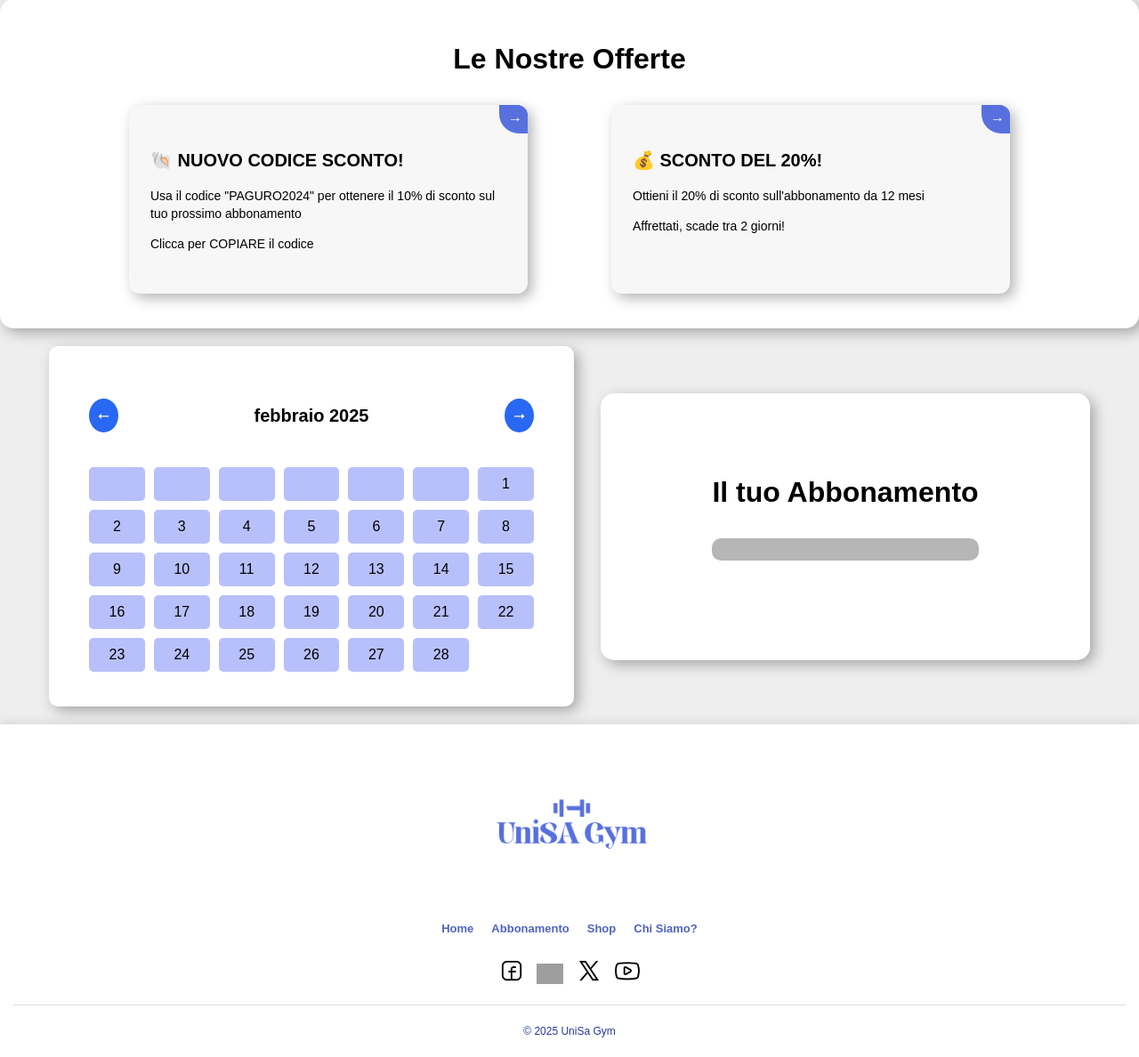
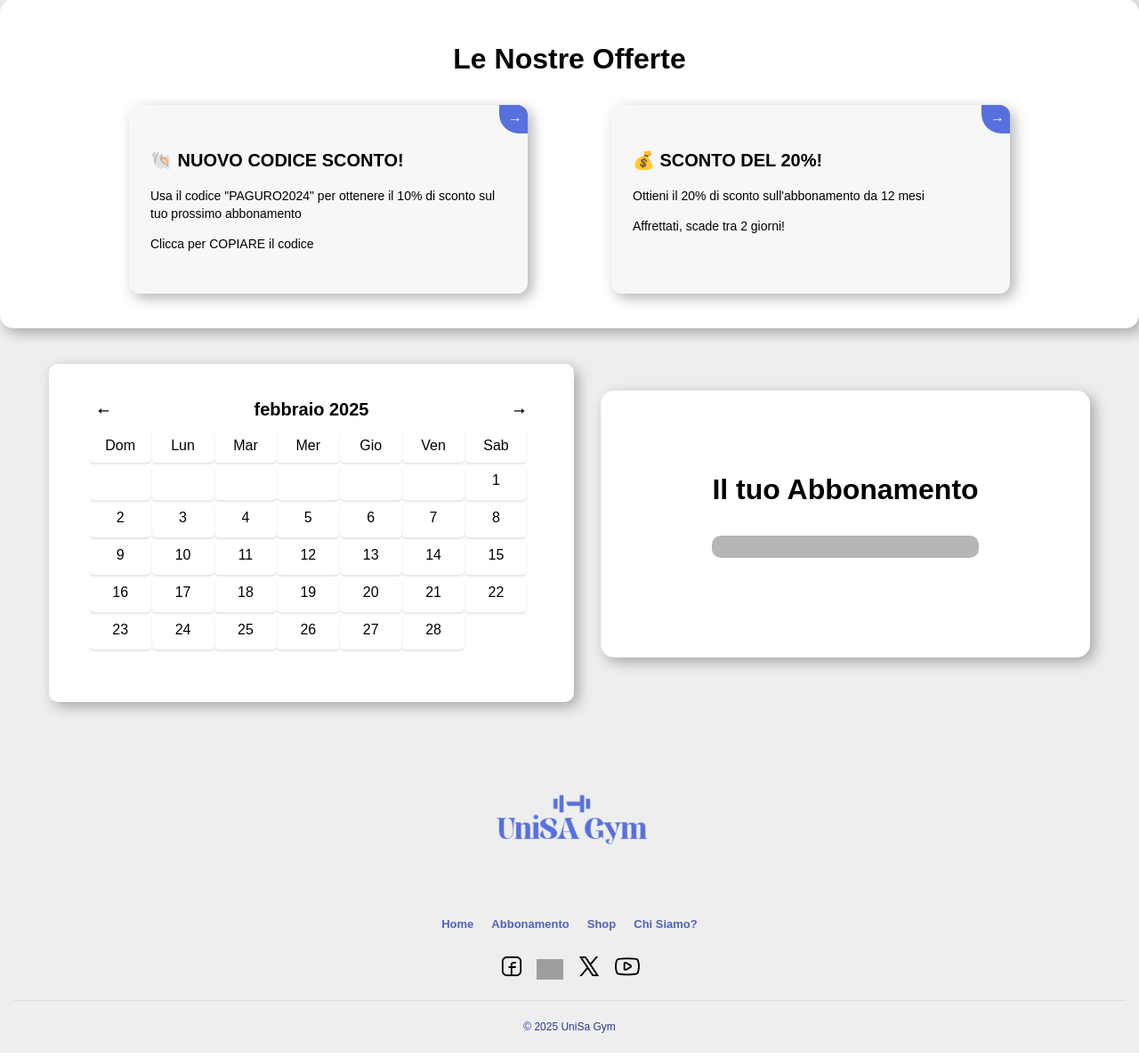
Before and after one commit to Teddyno/Progetto_TW, a PHP site: page / in a window 1280 px wide. Shown: the part 1031-2219 px from the top of the page at 89% size. Run offline with PHP 8.4, Linux system fonts and the light colour scheme; grey boxes are pictures that could not be loaded.

Commit message:
calendario finito

```diff
--- a/footer.html
+++ b/footer.html
@@ -15,10 +15,9 @@
 
         /* Contenitore del Footer */
         .contenitore-footer {
-            background-color: white; /* Sfondo bianco per il footer */
+            background-color: transparent; /* Sfondo bianco per il footer */
             padding: 10px 15px; /* Ridotta spaziatura per un footer più compatto */
             text-align: center; /* Centra il contenuto */
-            box-shadow: 0 -2px 10px rgba(0, 0, 0, 0.1); /* Aggiunge un'ombra per separare il footer */
             font-size: 13px; /* Imposta la dimensione del testo */
             padding-top: 0px; /* Rimuove lo spazio sopra il logo */
         }
--- a/index.php
+++ b/index.php
@@ -2,7 +2,7 @@
 <html lang="it">
 <head>
     <meta charset="UTF-8">
-    <title>UniSA Gym - HomePage</title>
+    <title>UniSA Gym</title>
     <link rel="stylesheet" type="text/css" href="styleSheet/style.css">
 </head>
 <body style="background-color:rgb(238, 238, 238);">
@@ -80,15 +80,23 @@
         </div>
 
         <div class="container-a-meta">
-
             <div class="container-calendario">
                 <div class="calendario">
-                    <div class="controlli-calendario">
-                        <button class="freccia-calendario" onclick="cambiaMese(-1)">⭠</button>
-                        <h2 id="mese-anno"></h2>
-                        <button class="freccia-calendario" onclick="cambiaMese(1)">⭢</button>
+                    <div class="titolo">
+                        <div id="mese-precedente" class="btn-calendario" onclick="cambiaMese(-1)">⭠</div>
+                        <div id="mese-anno"></div>
+                        <div id="mese-prossimo" class="btn-calendario" onclick="cambiaMese(1)">⭢</div>
                     </div>
-                    <div class="giorni-calendario" id="giorni-calendario"></div>
+                    <div class="giorni-settimana">
+                        <div>Dom</div>
+                        <div>Lun</div>
+                        <div>Mar</div>
+                        <div>Mer</div>
+                        <div>Gio</div>
+                        <div>Ven</div>
+                        <div>Sab</div>
+                    </div>
+                    <div class="giorni" id="giorni"></div>
                 </div>
             </div>
 
--- a/stylesheet/indexStyle.css
+++ b/stylesheet/indexStyle.css
@@ -301,71 +301,61 @@
     padding: 20px;
     flex-direction: column;
     width: 550px;
-    height: 365px;
+    height: 340px;
+    margin-top: 20px;
+    align-items: center;
 }
 
-.controlli-calendario{
-    display: flex;
-    justify-content: space-between;
-    align-items: center;
-    margin-bottom: 20px;
-}
-
-.controlli-calendario h2{
-    font-size: 20px;
-    color: black;
-}
-
-.freccia-calendario{
-    background-color: #2868f3;
-    color: white;
-    border: none;
-    padding: 10px;
-    font-size: 16px;
-    cursor: pointer;
-    border-radius: 50%;
-    transition: 0.3s
-}
-
-.freccia-calendario:hover {
-    background-color: #1d4dbd;
-}
-
-.giorni-calendario{
-    display: grid;
-    grid-template-columns: repeat(7, 1fr);
-    gap: 10px;
-}
-
-.giorno{
-    padding: 10px;
-    border-radius: 5px;
-    text-align: center;
-    background-color: rgba(135, 150, 249, 0.6);
-    cursor: pointer;
-    transition: all 0.3s ease;
-    color: black
-}
-
-.giorno.allenato{
-    background-color: #2868f3;
-    color: white;
-    cursor: not-allowed;
-}
-
-.calendario{
-    background-color: transparent;
-    border-radius: 10px;
+.calendario {
     overflow: hidden;
     width: 500px;
-    color: white;
-    padding: 20px;
-    margin: auto;
+    color: white;;
+    margin-top: 10px;
+    height: 320px;
 }
-
-#mese-anno{
+.titolo {
     display: flex;
     justify-content: space-between;
     align-items: center;
     padding: 10px;
 }
+.btn-calendario {
+    cursor: pointer;
+    color: black;
+}
+#mese-anno {
+    font-weight: bold;
+    font-size: 20px;
+    color: black;
+}
+.giorni-settimana, .giorni {
+    display: flex;
+    flex-wrap: wrap;
+    color: black;
+}
+.giorni {
+    height: 210px;
+}
+.giorni-settimana div, .giorni div {
+    width: 14%;
+    text-align: center;
+    padding: 10px 0;
+    border-radius: 5px;
+    box-shadow: 0 2px 2px rgba(0, 0, 0, 0.1);
+    margin: 0.2px;
+}
+.giorni div {
+    cursor: pointer;
+    transition: background-color 0.3s;
+}
+.giorni div:hover {
+    background-color: white;
+    color: #2868f3;
+}
+.giorni .allenato {
+    background-color: #2868f3;
+    color: white;
+}
+.giorni .fade {
+    color: #555;
+}
```
Also changed, not shown: js/calendario.js (+29 -29 lines).
